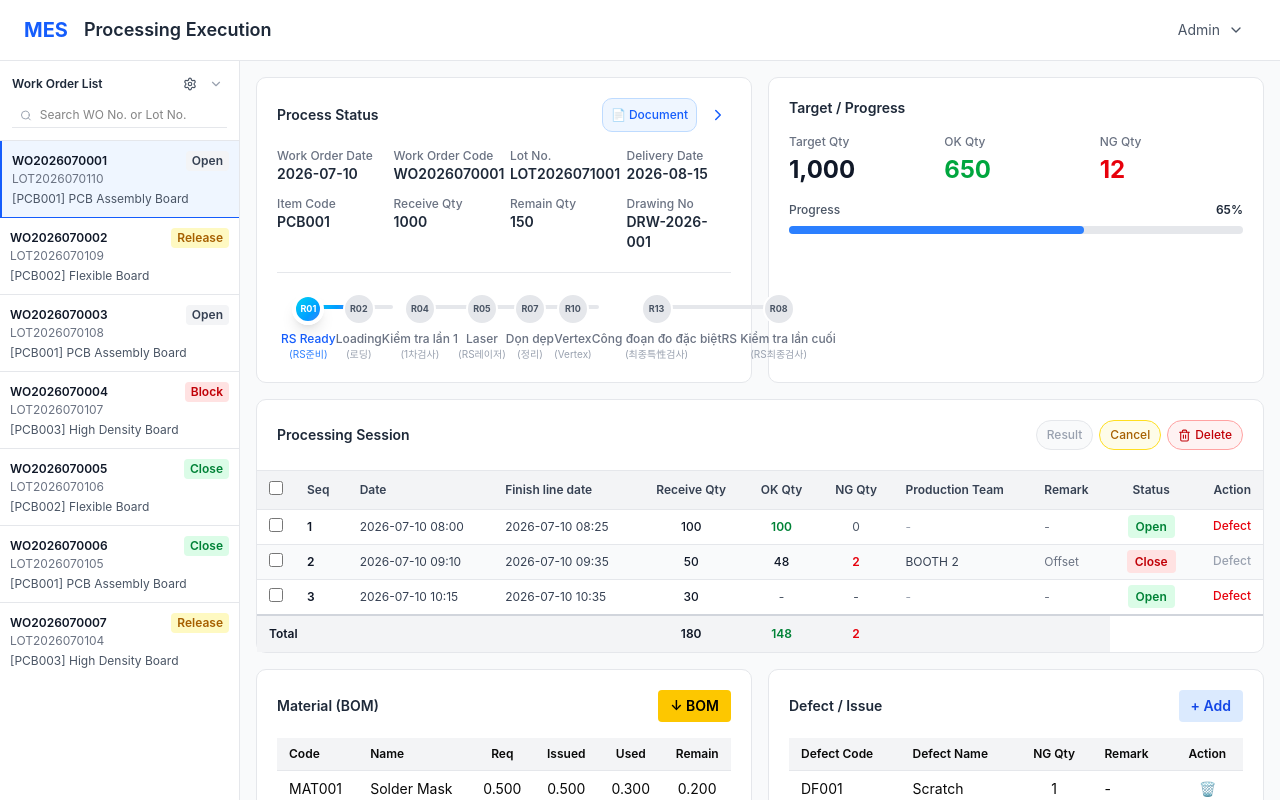
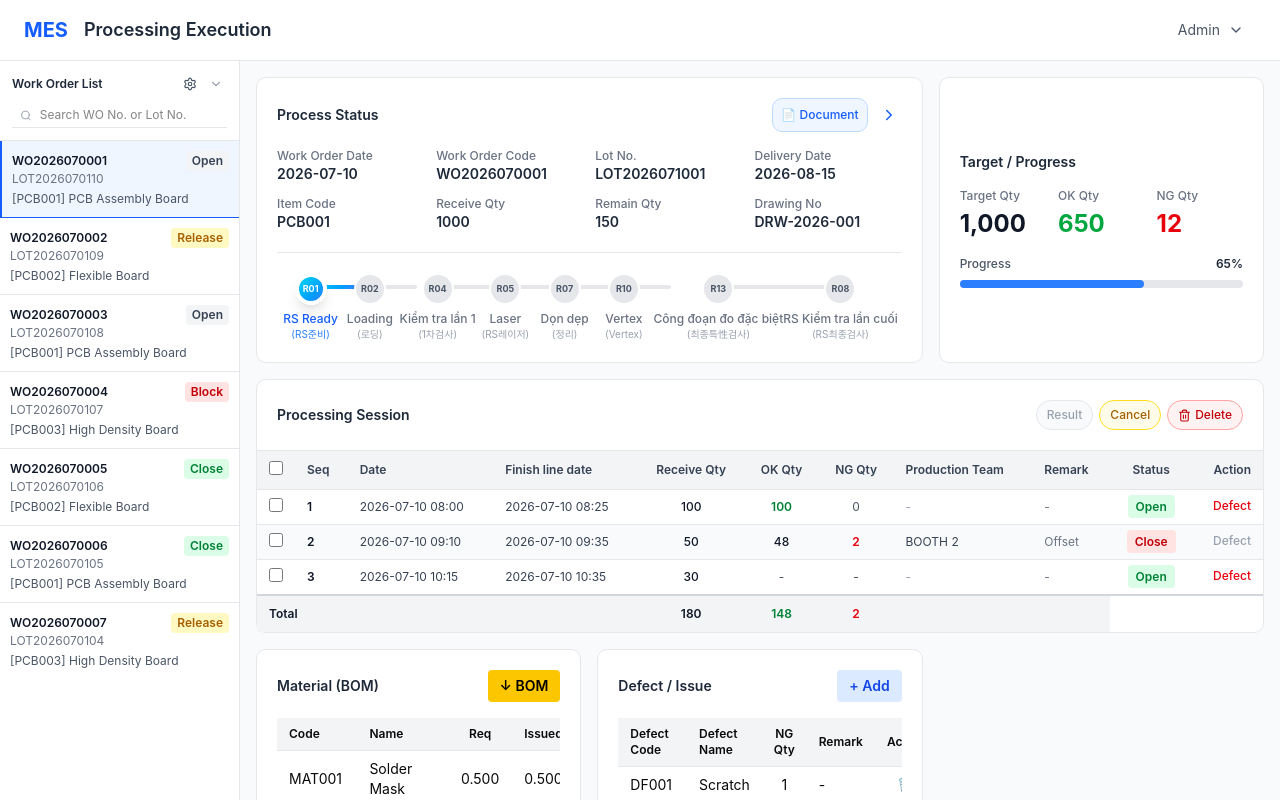
Before and after one commit to nlghan/Processing, a Next.js app: page / in a window 1280 px wide. Shown: the top 800 px of the page. Built offline with nearby package versions, Linux system fonts and the light colour scheme.

Commit message:
feat: adjust layout columns for MESProcessing page
Co-authored-by: nlghan <122712807+nlghan@users.noreply.github.com>

```diff
--- a/app/page.tsx
+++ b/app/page.tsx
@@ -271,10 +271,10 @@ export default function MESProcessing() {
         <div className="flex-1 flex overflow-hidden bg-gray-50">
           {/* Main scrollable area */}
           <div className="flex-1 overflow-y-auto">
-          <div className="grid grid-cols-2 gap-4 p-4 auto-rows-max">
-
-            {/* Process Status - Left */}
-            <div className="col-span-1 bg-white rounded-lg border border-gray-200 p-5">
+          <div className="grid grid-cols-3 gap-4 p-4 auto-rows-max">
+
+            {/* Process Status - Left (2 columns) */}
+            <div className="col-span-2 bg-white rounded-lg border border-gray-200 p-5">
               <div className="flex items-center justify-between mb-4">
                 <h3 className="font-semibold text-gray-800 text-sm">Process Status</h3>
                 <div className="flex items-center gap-2">
@@ -373,8 +373,8 @@ export default function MESProcessing() {
               </div>
             </div>
 
-            {/* Target / Progress - Right */}
-            <div className="col-span-1 bg-white rounded-lg border border-gray-200 p-5">
+            {/* Target / Progress - Right (1 column) */}
+            <div className="col-span-1 bg-white rounded-lg border border-gray-200 p-5 flex flex-col justify-center">
               <h3 className="font-semibold text-gray-800 text-sm mb-4">Target / Progress</h3>
               <div className="space-y-4">
                 <div className="grid grid-cols-3 gap-3">
@@ -403,8 +403,8 @@ export default function MESProcessing() {
               </div>
             </div>
 
-            {/* Processing Session Table - 2 cols */}
-            <div className="col-span-2 bg-white rounded-lg border border-gray-200 flex flex-col">
+            {/* Processing Session Table - Full width (3 cols) */}
+            <div className="col-span-3 bg-white rounded-lg border border-gray-200 flex flex-col">
               <div className="flex items-center justify-between p-5 border-b border-gray-200 flex-shrink-0">
                 <h3 className="font-semibold text-gray-800 text-sm">Processing Session</h3>
                 <div className="flex gap-1.5">
```
